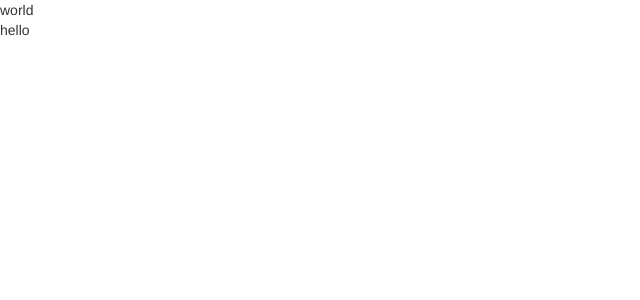
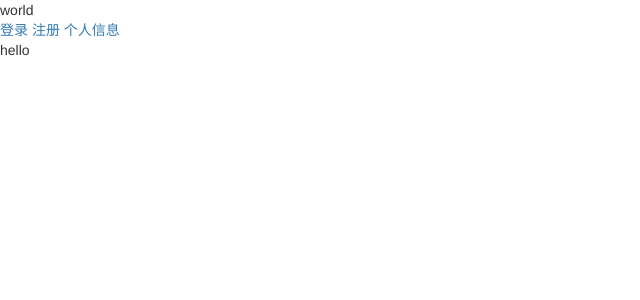
Before and after one commit to HIT-Go-Forward/Online-Course-Sharing-Platform, a Django app: page / in a window 1280 px wide. Before the commit the part shown is almost empty. Shown: the top 300 px of the page, without its empty margins (0-640 px from the left). Run offline with Django 3.2, Linux system fonts and the light colour scheme; some libraries are stand-ins or nearby versions.

Commit message:
Add links on home page

```diff
--- a/online_course/templates/home/index.html
+++ b/online_course/templates/home/index.html
@@ -8,6 +8,12 @@
 {% endblock %}
 
 {% block content %}
+    {% url 'profile_settings' as url_profile_settings %}
+    {% url 'register' as url_register %}
+    {% url 'login' as url_login %}
+    <a href="{{ url_login }}">登录</a>
+    <a href="{{ url_register }}">注册</a>
+    <a href="{{ url_profile_settings }}">个人信息</a>
 {% endblock %}
 
 {% block javascript %}
```
